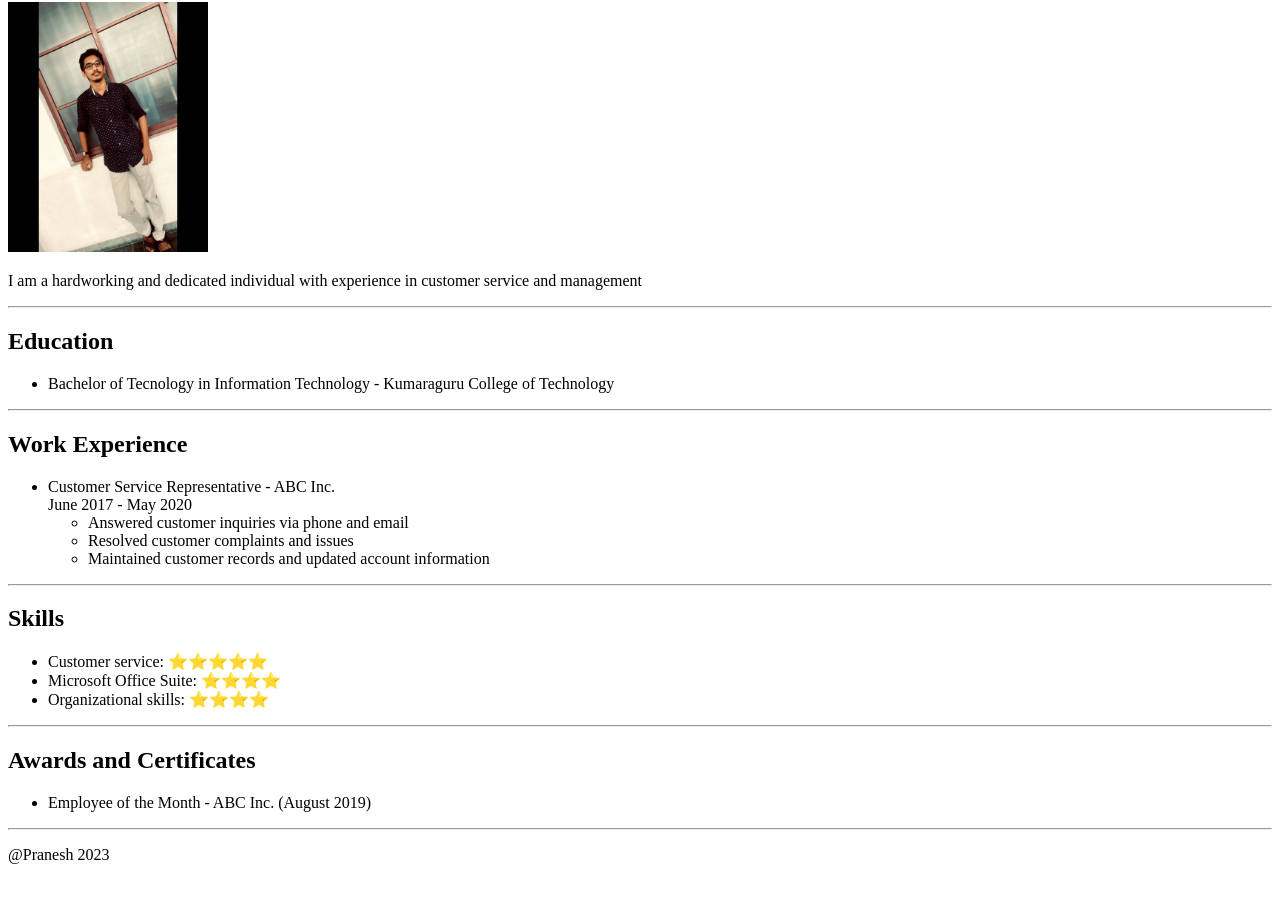
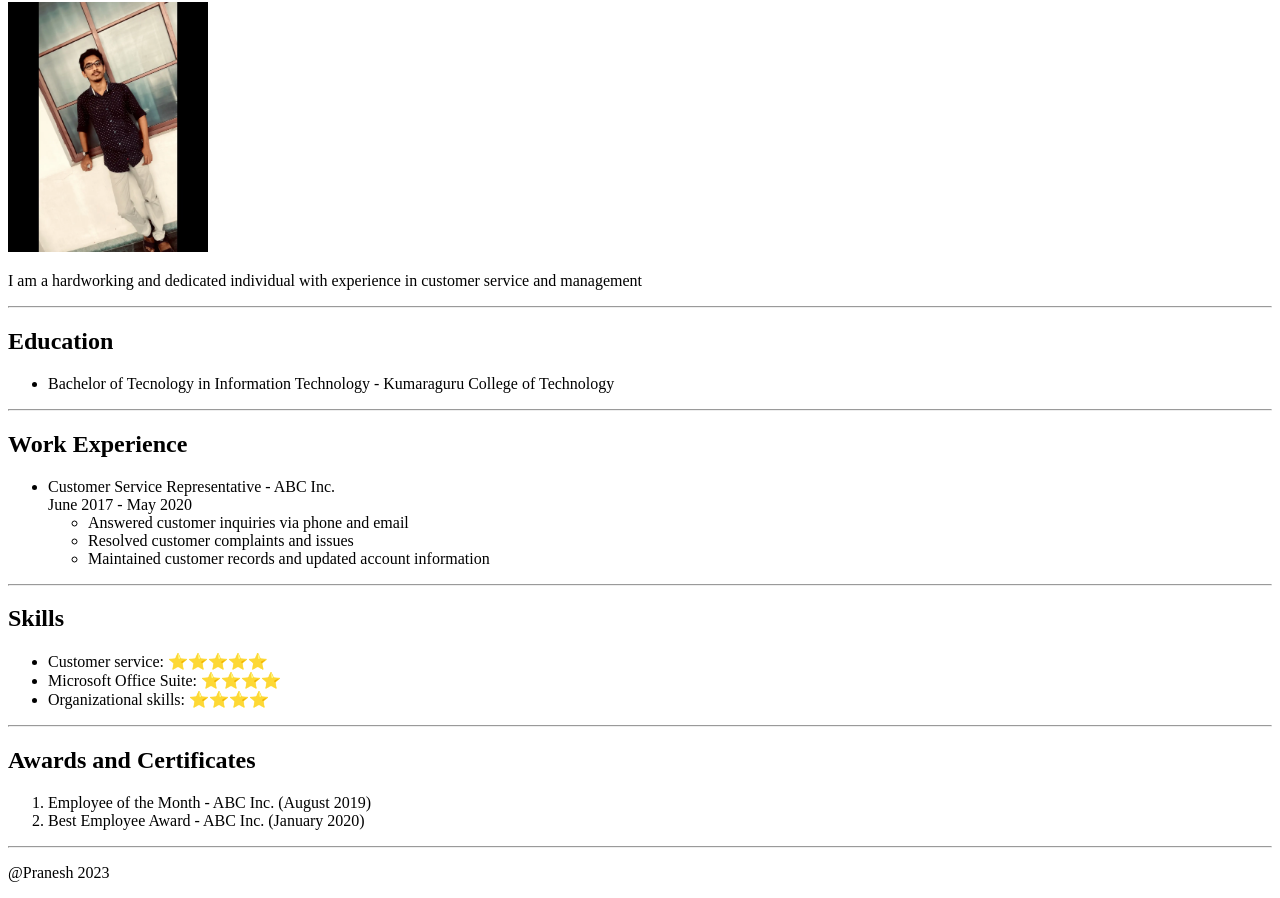
Before and after one commit to Pranesh-ak/Online-resume, a plain HTML site: page index.html in a window 1280 px wide. Shown: the part 78-976 px from the top of the page. Drawn offline with Linux system fonts and the light colour scheme.

Commit message:
Update index.html

```diff
--- a/index.html
+++ b/index.html
@@ -22,7 +22,7 @@
         June 2017 - May 2020
         <ul>
             <li>Answered customer inquiries via phone and email</li>
-            <li> Resolved customer complaints and issues</li>
+            <li>Resolved customer complaints and issues</li>
             <li>Maintained customer records and updated account information</li>
         </ul>
     </ul>
@@ -35,9 +35,10 @@
     </ul>
     <hr>
     <h2>Awards and Certificates</h2>
-    <ul>
+    <ol>
         <li>Employee of the Month - ABC Inc. (August 2019)</li>
-    </ul>
+        <li>Best Employee Award - ABC Inc. (January 2020)</li>
+    </ol>
     <hr>
     <footer>
         <p>@Pranesh 2023</p>
```
